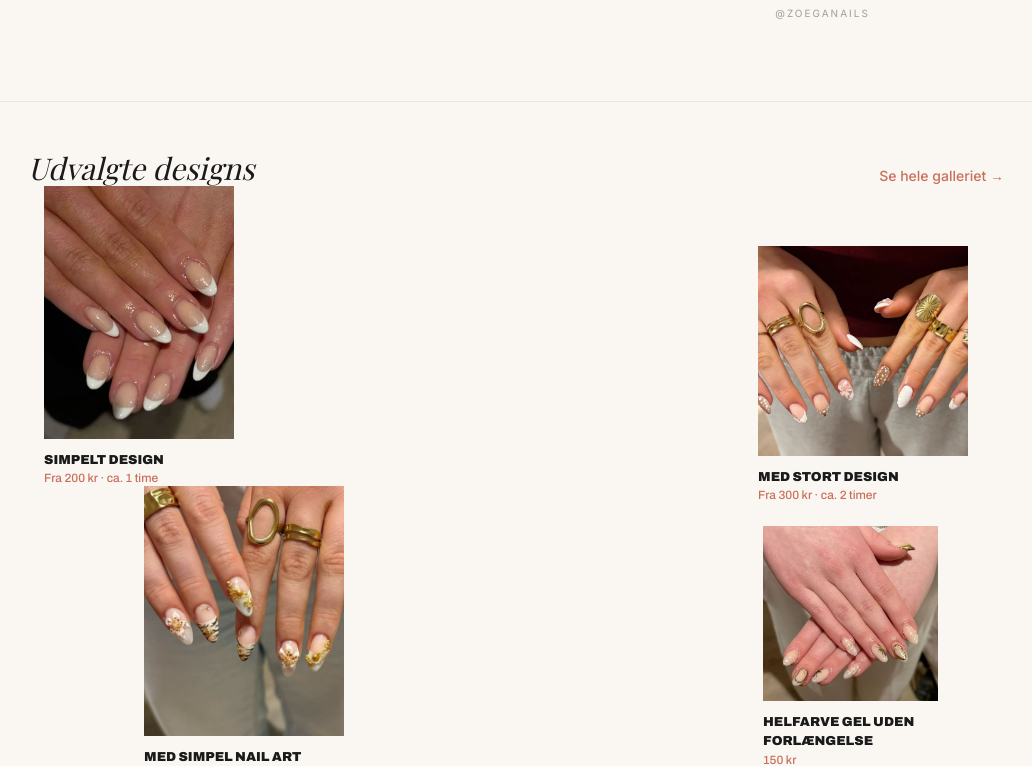
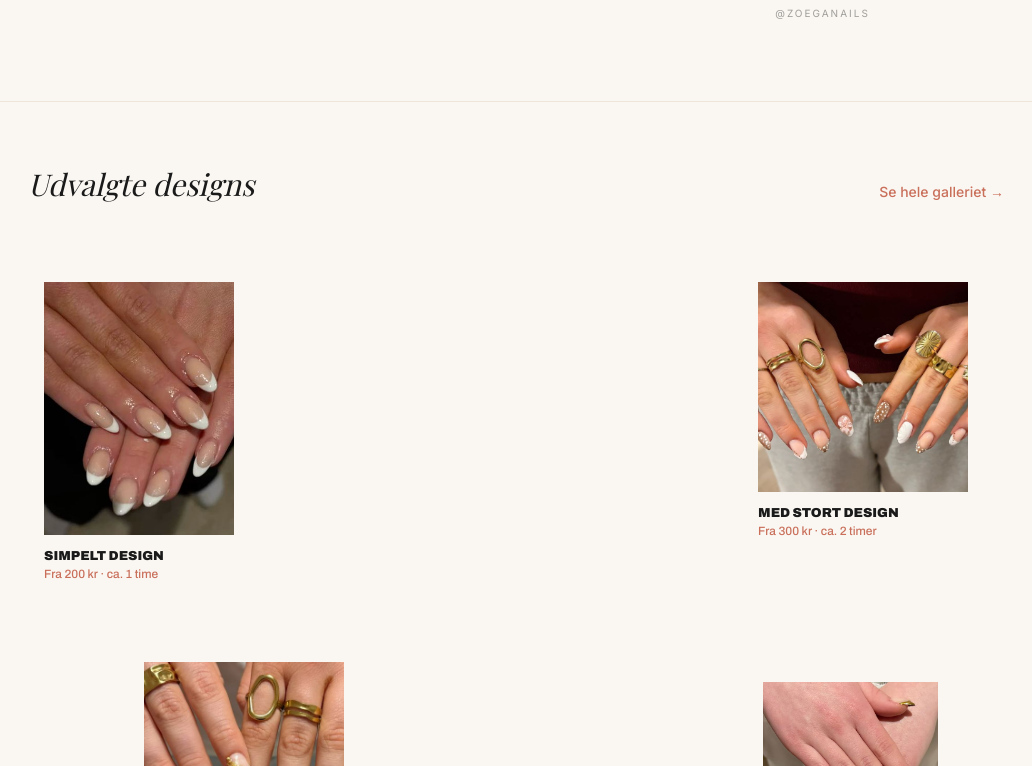
Before and after one commit to soph4638/zoega-nails, a Next.js app: page / in a window 1280 px wide. Shown: the part 594-1360 px from the top of the page, without its empty margins (124-1156 px from the left). Built offline with nearby package versions, Linux system fonts and the light colour scheme; a web font is replaced by a local one.

Commit message:
Fix spacing in Udvalgte designs section

```diff
--- a/app/page.tsx
+++ b/app/page.tsx
@@ -39,7 +39,7 @@ export default function Home() {
 
       {/* Udvalgte designs: tjenester fra prislisten vist sammen med rigtige billeder */}
       <section className="border-t border-beige">
-        <div className="mx-auto flex max-w-5xl items-end justify-between px-4 pt-12 sm:px-6">
+        <div className="mx-auto flex max-w-5xl items-end justify-between px-4 pt-16 pb-20 sm:px-6">
           <h2 className="font-serif text-3xl italic text-ink">Udvalgte designs</h2>
           <Link
             href="/galleri"
@@ -49,7 +49,7 @@ export default function Home() {
           </Link>
         </div>
 
-        <div className="relative mx-auto grid max-w-5xl grid-cols-2 gap-8 px-4 py-10 sm:px-6 sm:py-14 md:block md:min-h-[620px] md:gap-0 md:py-4">
+        <div className="relative mx-auto grid max-w-5xl grid-cols-1 gap-y-32 px-4 pb-16 sm:px-6 sm:pb-20 md:block md:gap-0 md:min-h-[800px] md:pb-0">
           {/* Simpelt design */}
           <div className="md:absolute md:left-10 md:top-0 md:w-[190px]">
             <div className="relative aspect-[3/4] overflow-hidden">
@@ -70,7 +70,7 @@ export default function Home() {
           </div>
 
           {/* Med stort design */}
-          <div className="md:absolute md:right-[60px] md:top-[60px] md:w-[210px]">
+          <div className="md:absolute md:right-[60px] md:top-0 md:w-[210px]">
             <div className="relative aspect-square overflow-hidden">
               <Image
                 src={galleryImages[4].src}
@@ -89,7 +89,7 @@ export default function Home() {
           </div>
 
           {/* Med nail art */}
-          <div className="md:absolute md:left-[140px] md:top-[300px] md:w-[200px]">
+          <div className="md:absolute md:left-[140px] md:top-[380px] md:w-[200px]">
             <div className="relative aspect-[4/5] overflow-hidden">
               <Image
                 src={galleryImages[1].src}
@@ -108,7 +108,7 @@ export default function Home() {
           </div>
 
           {/* Gel uden forlængelse */}
-          <div className="md:absolute md:right-[90px] md:top-[340px] md:w-[175px]">
+          <div className="md:absolute md:right-[90px] md:top-[400px] md:w-[175px]">
             <div className="relative aspect-square overflow-hidden">
               <Image
                 src={galleryImages[16].src}
```
